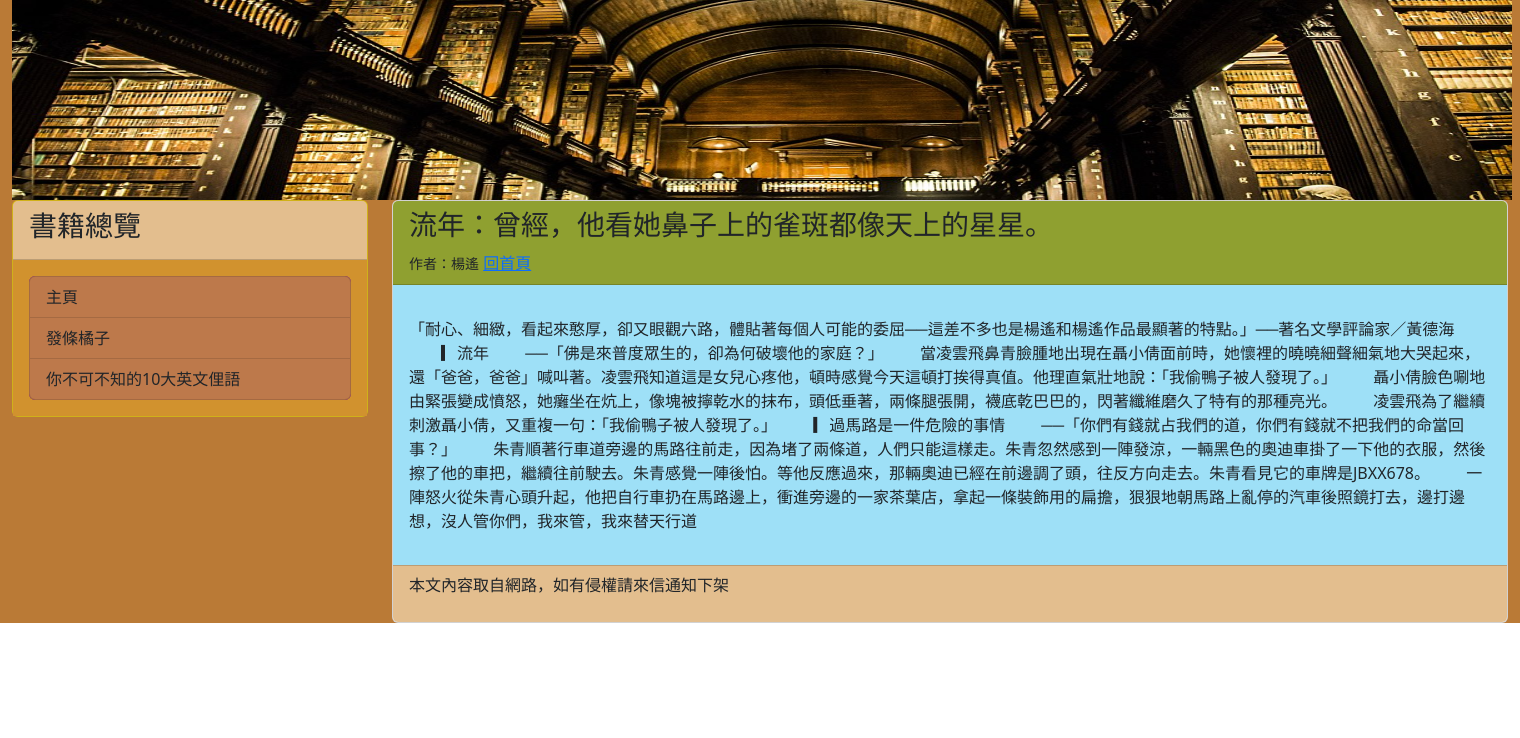
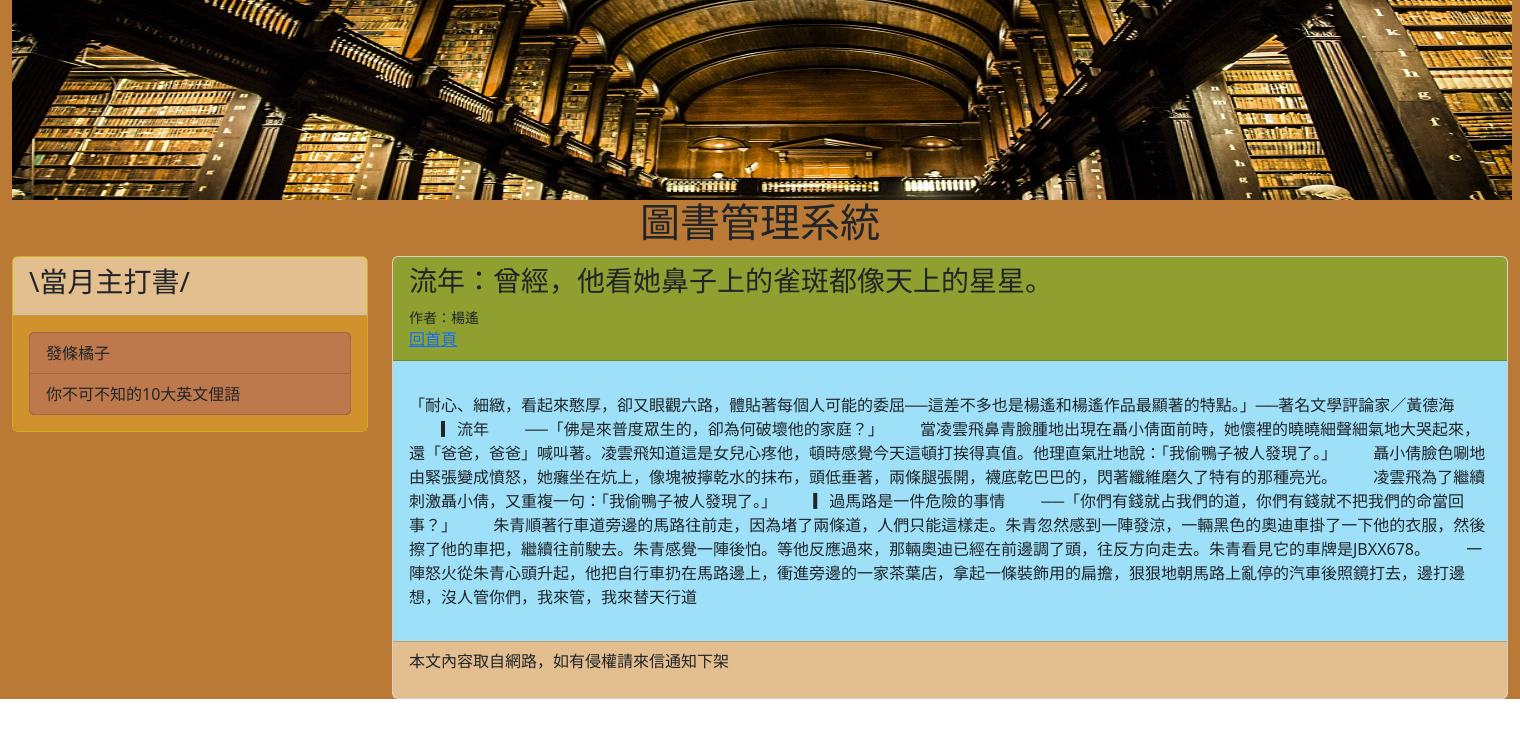
Before and after one commit to 11056033/library_system, a Django app: a page that uses templates/post.html in a window 1520 px wide. Shown: the top 738 px of the page. Run offline with Django 4.2, Linux system fonts and the light colour scheme; data comes from the database, SQL or seed files in the repository; both versions use the stored data as it was after the commit; some libraries are stand-ins or nearby versions.

Commit message:
almost done

```diff
--- a/mysite/models.py
+++ b/mysite/models.py
@@ -4,6 +4,7 @@ from django.db import models
 
 class Post(models.Model):
     title = models.CharField(max_length=200)
+    introduce = models.CharField(max_length=200, default="None")
     author = models.CharField(max_length=200, default="不詳" )
     slug = models.CharField(max_length=200)
     body = models.TextField()
--- a/templates/base2.html
+++ b/templates/base2.html
@@ -14,11 +14,10 @@
             <div class="col-sm-3 col-md-3">
                 <div class="card" style='background-color:rgb(252, 215, 30)'>
                     <div class="card-header" style='background-color:#e3be8e'>
-                        <h3>書籍總覽</h3>
+                        <h3>\當月主打書/</h3>
                     </div>
                     <div class="card-body" style='background-color:#d1922e'>
                         <div class='list-group' style='background-color:#820e8d'>
-                            <a href='/' class='list-group-item' style='background-color:#bd794b'>主頁</a>
                             <a href='http://127.0.0.1:8000/post/book_orange/' class='list-group-item' style='background-color:#bd794b'>發條橘子</a>
                             <a href='http://127.0.0.1:8000/post/Book_MyEF/' class='list-group-item' style='background-color:#bd794b'>你不可不知的10大英文俚語</a>
                         </div>
--- a/templates/header.html
+++ b/templates/header.html
@@ -6,7 +6,7 @@
         height: 200px;
     }
 </style>
-
 <div class='well image-container'>
     <img src="{% static "images/123.jpg" %}">
 </div>
+<h1 style="font-family: Jost; text-align:center">圖書管理系統</h1>
--- a/templates/index.html
+++ b/templates/index.html
@@ -12,11 +12,10 @@
             <a href='/post/{{post.slug}}' style="font-size:20px;">{{ post.title }}</a>
             <a style="font-size:14px;"> {{ post.author }}<a>
         </p>
+
     </div>
     <div class='card-body' style='background-color:#e3be81' style="font-size:15px;">
-        <p>
-        {{ post.body | truncatechars:40 }}
-        </p>
+        <b style="font-size:14px;"> {{ post.introduce }}<b></b>
     </div>
     <div class='card-footer'  style='background-color:#d1922e'>
         <p style="font-size:10px;">
--- a/templates/post.html
+++ b/templates/post.html
@@ -5,6 +5,7 @@
 {% block headmessage %}
     <h3 style='font-family:微軟正黑體; '>{{ post.title }}</h3>
     <a style="font-size:14px;"> {{ post.author }}<a>
+        <div></div>
     <a style='font-family:微軟正黑體;' href='/'>回首頁</a>
 {% endblock %}
 {% block content %}
```
Also changed, not shown: db.sqlite3, mysite/migrations/0003_post_introduce.py (added).
